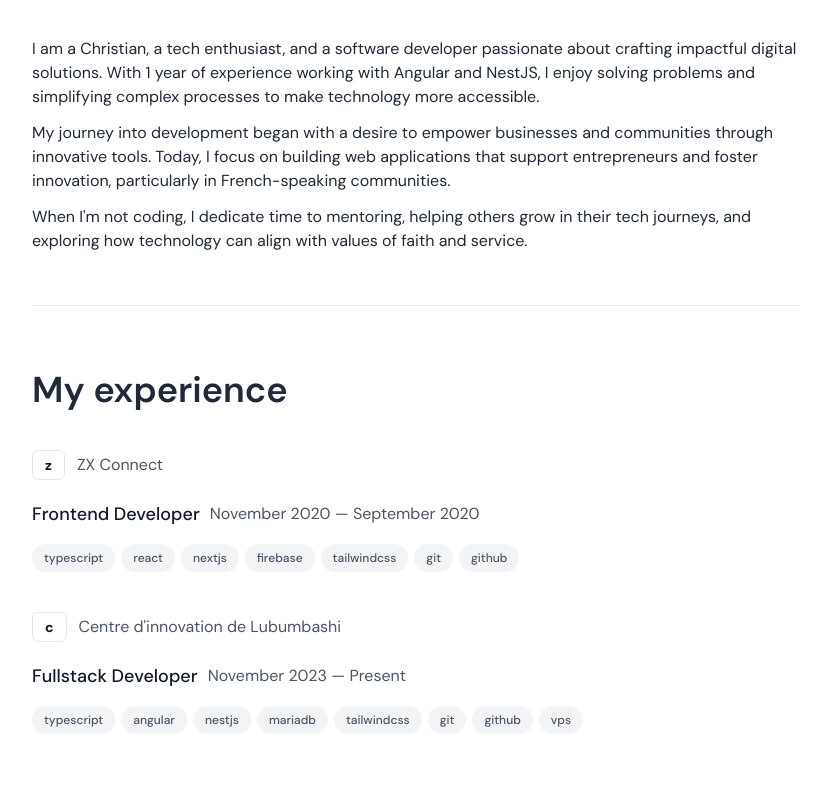
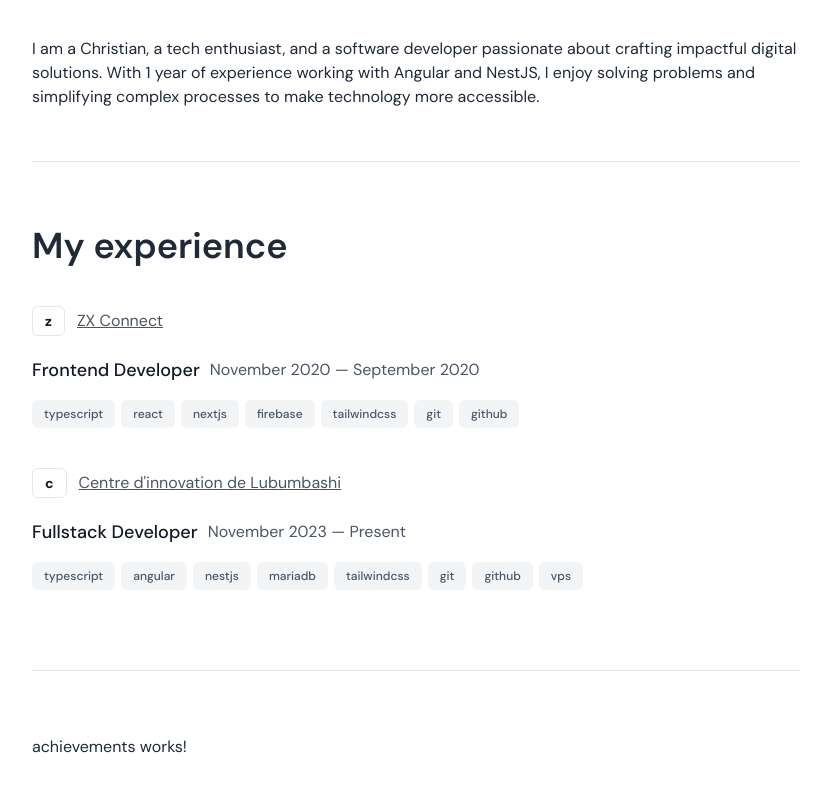
Before and after one commit to musanzi/musanzi.me, an Angular app: page / in a window 1280 px wide. Shown: the part 628-1420 px from the top of the page, without its empty margins (224-1051 px from the left). Built offline with nearby package versions, Linux system fonts and the light colour scheme.

Commit message:
refactor: update experience data structure and enhance about section

```diff
--- a/src/app/home/feature/about/about.component.html
+++ b/src/app/home/feature/about/about.component.html
@@ -5,13 +5,4 @@
     With 1 year of experience working with Angular and NestJS, I enjoy solving problems and simplifying complex
     processes to make technology more accessible.
   </p>
-  <p class="mb-3">
-    My journey into development began with a desire to empower businesses and communities through innovative tools.
-    Today, I focus on building web applications that support entrepreneurs and foster innovation, particularly in
-    French-speaking communities.
-  </p>
-  <p class="mb-3">
-    When I'm not coding, I dedicate time to mentoring, helping others grow in their tech journeys, and exploring how
-    technology can align with values of faith and service.
-  </p>
 </section>
--- a/src/app/home/feature/experience/experience.component.html
+++ b/src/app/home/feature/experience/experience.component.html
@@ -3,13 +3,16 @@
   @for (experience of experiences; track $index) {
   <div class="flex items-center gap-4 mb-10">
     <div class="flex flex-col gap-2">
-      <div class="flex items-center gap-3 mb-3">
+      <a [href]="experience.websiteUrl" target="_blank" class="flex items-center gap-3 mb-3 group">
         <p
           class="text-gray-900 dark:text-white font-extrabold text-center px-3 py-1 border dark:border-zinc-600 text-sm rounded-md">
           {{ experience.company[0].toLocaleLowerCase() }}
         </p>
-        <p class="text-gray-600 dark:text-gray-100">{{ experience.company }}</p>
-      </div>
+        <span
+          class="inline-block text-gray-600 dark:text-gray-100 group-hover:text-gray-900 transition-colors duration-200 underline">
+          {{ experience.company }}
+        </span>
+      </a>
       <div class="flex flex-col md:flex-row md:items-center items-start gap-2.5">
         <h4 class="text-gray-900 text-lg dark:text-white font-medium">{{ experience.position }}</h4>
         <p class="text-gray-600 dark:text-gray-100">
@@ -20,7 +23,7 @@
         @for (tool of experience.tools; track $index) {
         <li class="mr-1.5 mt-2">
           <div
-            class="flex items-center rounded-full bg-gray-100 dark:bg-zinc-700 px-3 py-1 text-xs font-medium leading-5 text-gray-600 dark:text-zinc-50">
+            class="flex items-center rounded-md bg-gray-100 dark:bg-zinc-700 px-3 py-1 text-xs font-medium leading-5 text-gray-600 dark:text-zinc-50">
             {{ tool }}
           </div>
         </li>
--- a/src/app/home/feature/experience/experience.component.ts
+++ b/src/app/home/feature/experience/experience.component.ts
@@ -1,35 +1,11 @@
 import { Component } from '@angular/core';
-import { IExperience } from './types/experience.interface';
+import { experiences } from './utils/data/experiences.data';
 
 @Component({
   selector: 'app-experience',
-  standalone: true,
   imports: [],
   templateUrl: './experience.component.html'
 })
 export class ExperienceComponent {
-  experiences: IExperience[] = [
-    {
-      position: 'Frontend Developer',
-      company: 'ZX Connect',
-      location: 'Lubumbashi, DR Congo',
-      description: 'Description 1',
-      duration: {
-        from: 'November 2020',
-        to: 'September 2020'
-      },
-      tools: ['typescript', 'react', 'nextjs', 'firebase', 'tailwindcss', 'git', 'github']
-    },
-    {
-      position: 'Fullstack Developer',
-      company: "Centre d'innovation de Lubumbashi",
-      location: 'Lubumbashi, DR Congo',
-      description: 'Description 1',
-      duration: {
-        from: 'November 2023',
-        to: 'Present'
-      },
-      tools: ['typescript', 'angular', 'nestjs', 'mariadb', 'tailwindcss', 'git', 'github', 'vps']
-    }
-  ];
+  experiences = experiences;
 }
--- /dev/null
+++ b/src/app/home/feature/experience/utils/data/experiences.data.ts
@@ -0,0 +1,28 @@
+import { IExperience } from '../types/experience.interface';
+
+export const experiences: IExperience[] = [
+  {
+    position: 'Frontend Developer',
+    company: 'ZX Connect',
+    location: 'Lubumbashi, DR Congo',
+    description: 'Description 1',
+    websiteUrl: 'https://www.linkedin.com/company/zx-connect-sarl/',
+    duration: {
+      from: 'November 2020',
+      to: 'September 2020'
+    },
+    tools: ['typescript', 'react', 'nextjs', 'firebase', 'tailwindcss', 'git', 'github']
+  },
+  {
+    position: 'Fullstack Developer',
+    company: "Centre d'innovation de Lubumbashi",
+    location: 'Lubumbashi, DR Congo',
+    description: 'Description 1',
+    websiteUrl: 'https://cinolu.org',
+    duration: {
+      from: 'November 2023',
+      to: 'Present'
+    },
+    tools: ['typescript', 'angular', 'nestjs', 'mariadb', 'tailwindcss', 'git', 'github', 'vps']
+  }
+];
--- a/src/app/home/feature/experience/types/experience.interface.ts
+++ b/src/app/home/feature/experience/utils/types/experience.interface.ts
@@ -3,6 +3,7 @@ export interface IExperience {
   company: string;
   description: string;
   location: string;
+  websiteUrl: string;
   duration: {
     from: string;
     to: string;
--- a/src/app/home/feature/footer/footer.component.html
+++ b/src/app/home/feature/footer/footer.component.html
@@ -1,7 +1,7 @@
 <footer class="pt-16 pb-8 flex flex-col items-start md:items-center justify-between md:flex-row gap-7">
   <p>
     Designed and built by
-    <a href="" class="text-gray-950 font-medium dark:text-white">Wilfried Musanzi</a>
+    <a href="" class="underline font-medium dark:text-white">wilfried musanzi</a>
   </p>
   <p class="text-gray-700 dark:text-gray-300">&copy; 2024 Tous droits réservés</p>
 </footer>
```
